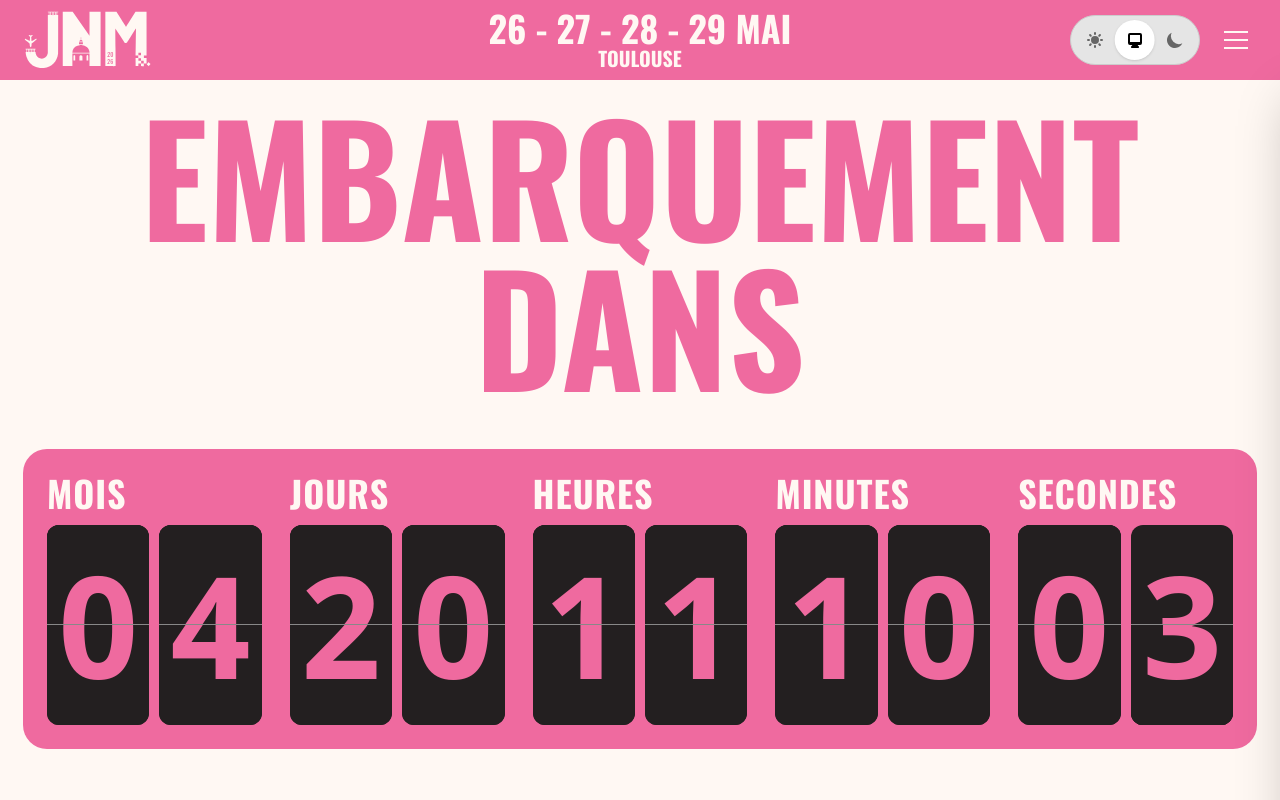
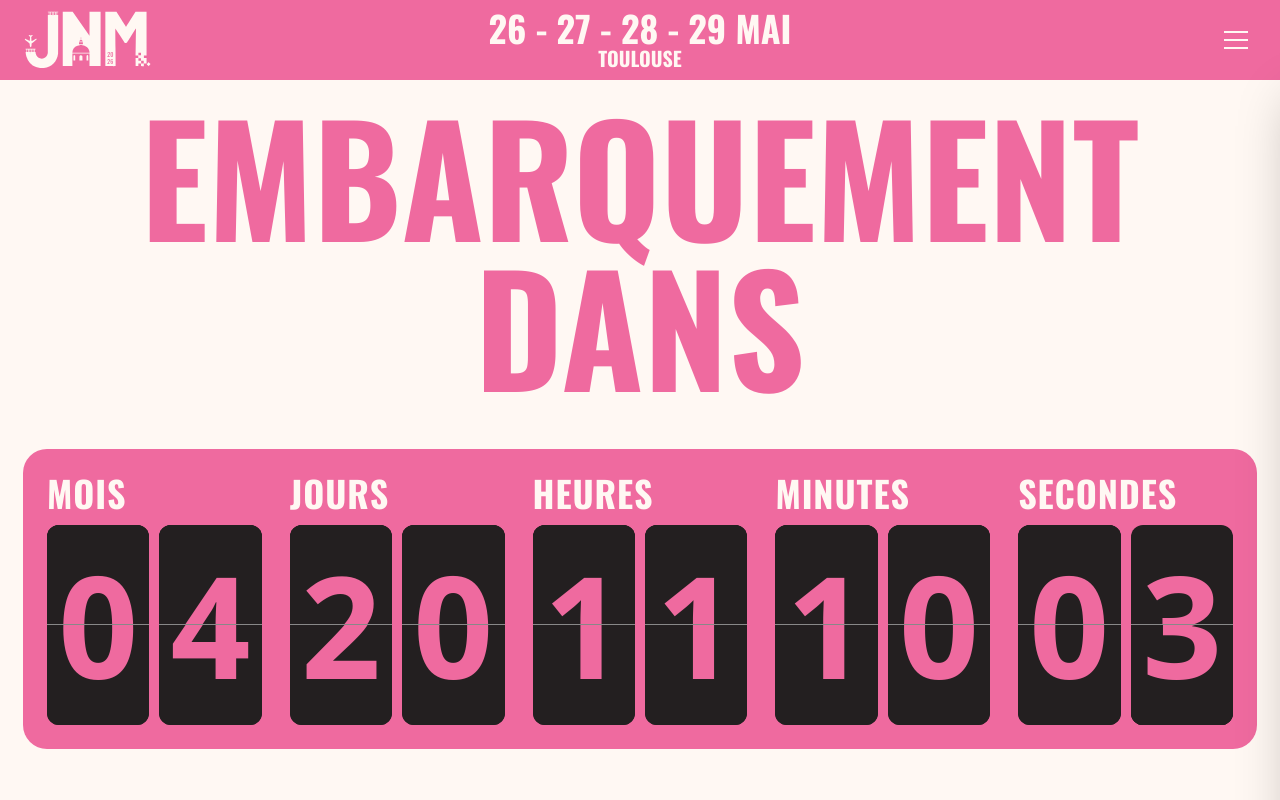
Before and after one commit to JPX87/jnm2026-front, a Next.js app: page / in a window 1280 px wide. Shown: the top 800 px of the page. Built offline with nearby package versions, Linux system fonts and the light colour scheme.

Commit message:
Update theme selector

```diff
--- a/src/components/layout/Header/HeaderGrid.tsx
+++ b/src/components/layout/Header/HeaderGrid.tsx
@@ -38,7 +38,7 @@ export default function HeaderGrid() {
                     TICKETS
                     </button>
                     <button className="text-gray-600 hover:text-black cursor-pointer">Menu</button>*/}
-                    <ThemeSelector className="hidden xs:flex" />
+                    {/*<ThemeSelector className="hidden xs:flex" />*/}
 
                     {/* Hamburger Menu Button */}
                     <div className="relative z-[9999]">
@@ -71,7 +71,7 @@ export default function HeaderGrid() {
                             style={{ top: '4rem' }}
                         >
                             <nav className="flex flex-col h-full max-h-min justify-start pt-4 pb-8 px-6 z-50 overflow-y-auto">
-                                <ThemeSelector className="m-auto mt-4 mb-4 xs:hidden" big />
+                                <ThemeSelector className="m-auto mt-4 mb-4" big />
                                 {menuItems.map((item, index) => (
                                     <Link
                                         key={index}
```
